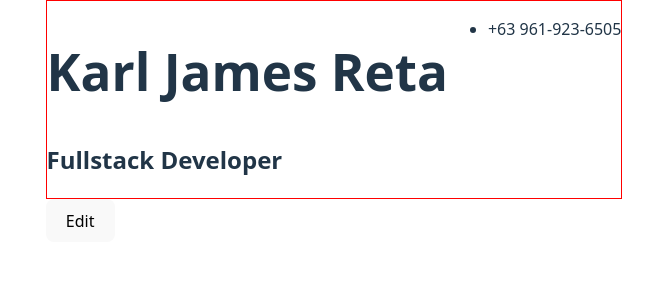
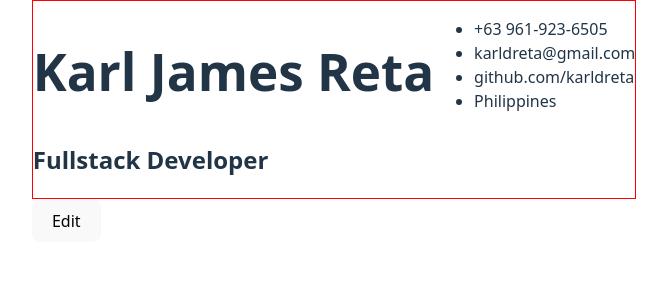
Before and after one commit to karldreta/react-cv-top, a React (Vite) app: page / in a window 1280 px wide. Shown: the top 300 px of the page, without its empty margins (306-973 px from the left). Built offline with nearby package versions, Linux system fonts and the light colour scheme.

Commit message:
Establish mockup funcitonfor toggle and updating states

```diff
--- a/src/components/InfoSection.jsx
+++ b/src/components/InfoSection.jsx
@@ -4,8 +4,11 @@ import "../styles/InfoSection.css"
 export default function InfoSection() {
     const [isEditing, setIsEditing] = useState(false);
     const [fullName, setFullName] = useState("Karl James Reta");
+    const [title, setTitle] = useState("Fullstack Developer")
     const [contactNumber, setContactNumber] = useState("+63 961-923-6505")
-    const [title, setTitle] = useState("Fullstack Developer")
+    const [emailAdd, setEmailAdd] = useState("karldreta@gmail.com")
+    const [githubProfile, setGitHubProfile] = useState("github.com/karldreta")
+    const [location, setLocation] = useState("Philippines")
 
 
     function handleButtonClick() {
@@ -34,6 +37,21 @@ export default function InfoSection() {
                             isEditing ?
                             <input value={contactNumber} onChange={(e) => setContactNumber(e.target.value)}/> :
                             <li>{contactNumber}</li>
+                        }
+                        {
+                            isEditing ?
+                            <input value={emailAdd} onChange={(e) => setEmailAdd(e.target.value)}/> :
+                            <li>{emailAdd}</li>
+                        }
+                        {
+                            isEditing ?
+                            <input value={githubProfile} onChange={(e) => setGitHubProfile(e.target.value)}/> :
+                            <li>{githubProfile}</li>
+                        }
+                        {
+                            isEditing ?
+                            <input value={location} onChange={(e) => setLocation(e.target.value)} /> :
+                            <li>{location}</li>
                         }
                     </ul>
                 </div>
```
